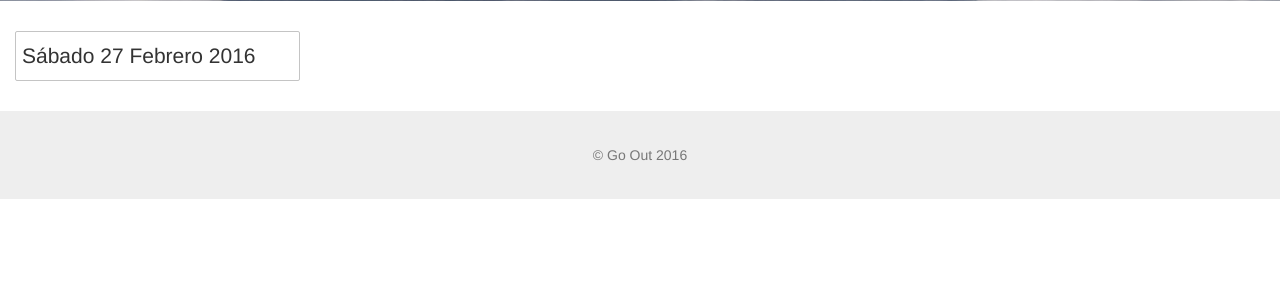
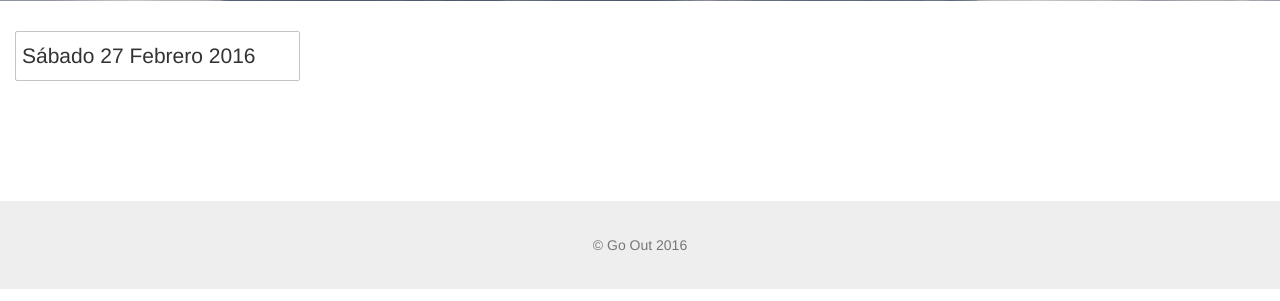
Before and after one commit to Go-Out/goout, a Django app: page / in a window 1280 px wide. Shown: the part 499-800 px from the top of the page. Run offline with Django 3.2, Linux system fonts and the light colour scheme; data that the repository does not hold is empty; parts of the project's set-up code (start-up, migrations or seed data) failed here and were passed over; some libraries are stand-ins or nearby versions.

Commit message:
Increased margin of footer

```diff
--- a/app/static/app/stylesheets/general.css
+++ b/app/static/app/stylesheets/general.css
@@ -46,4 +46,5 @@ html, body { height: 100%; width: 100%; margin: 0; }
   padding: 20px 0;
   color: #777;
   text-align: center;
+  margin-top: 90px;
 }
```
